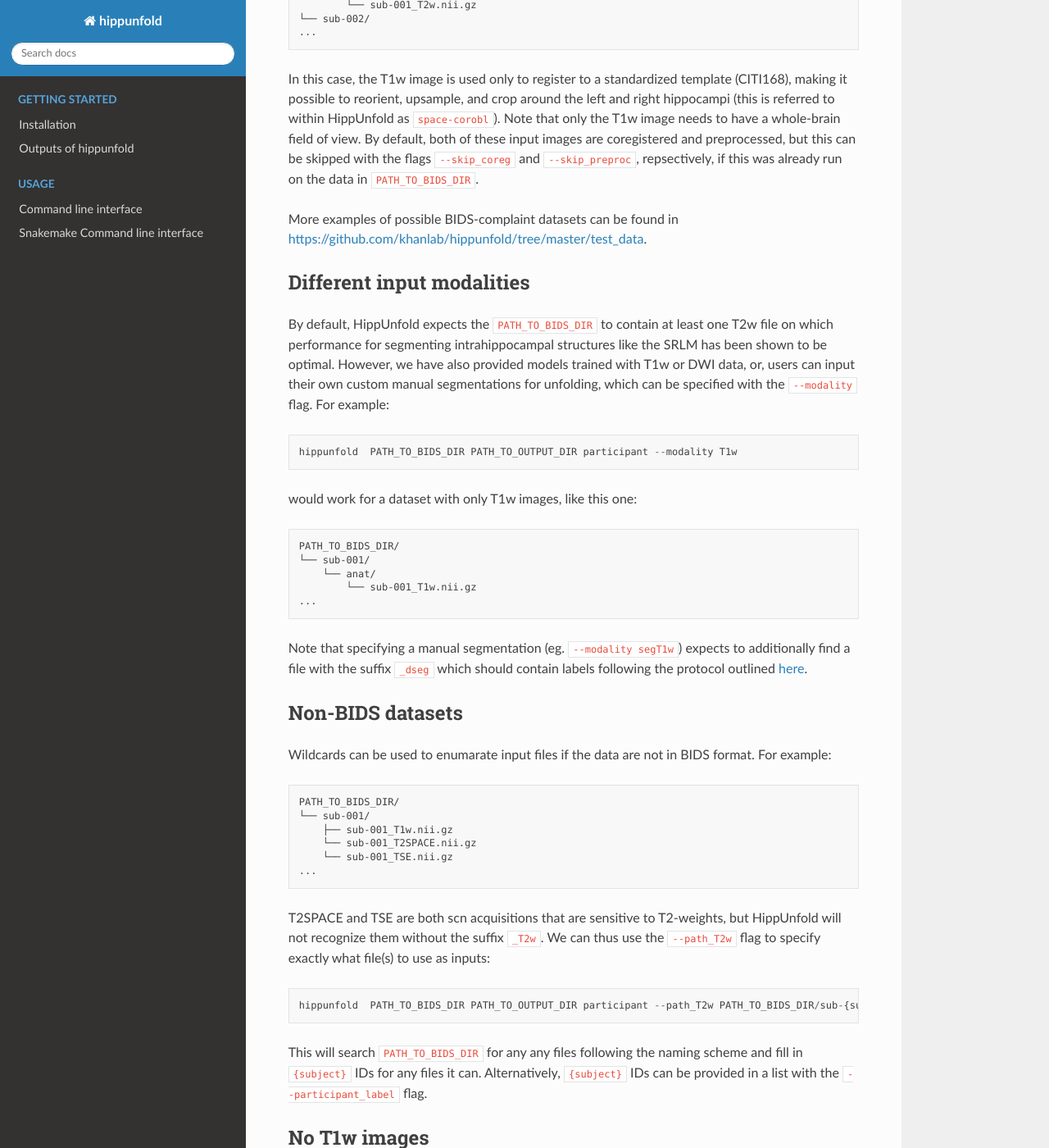
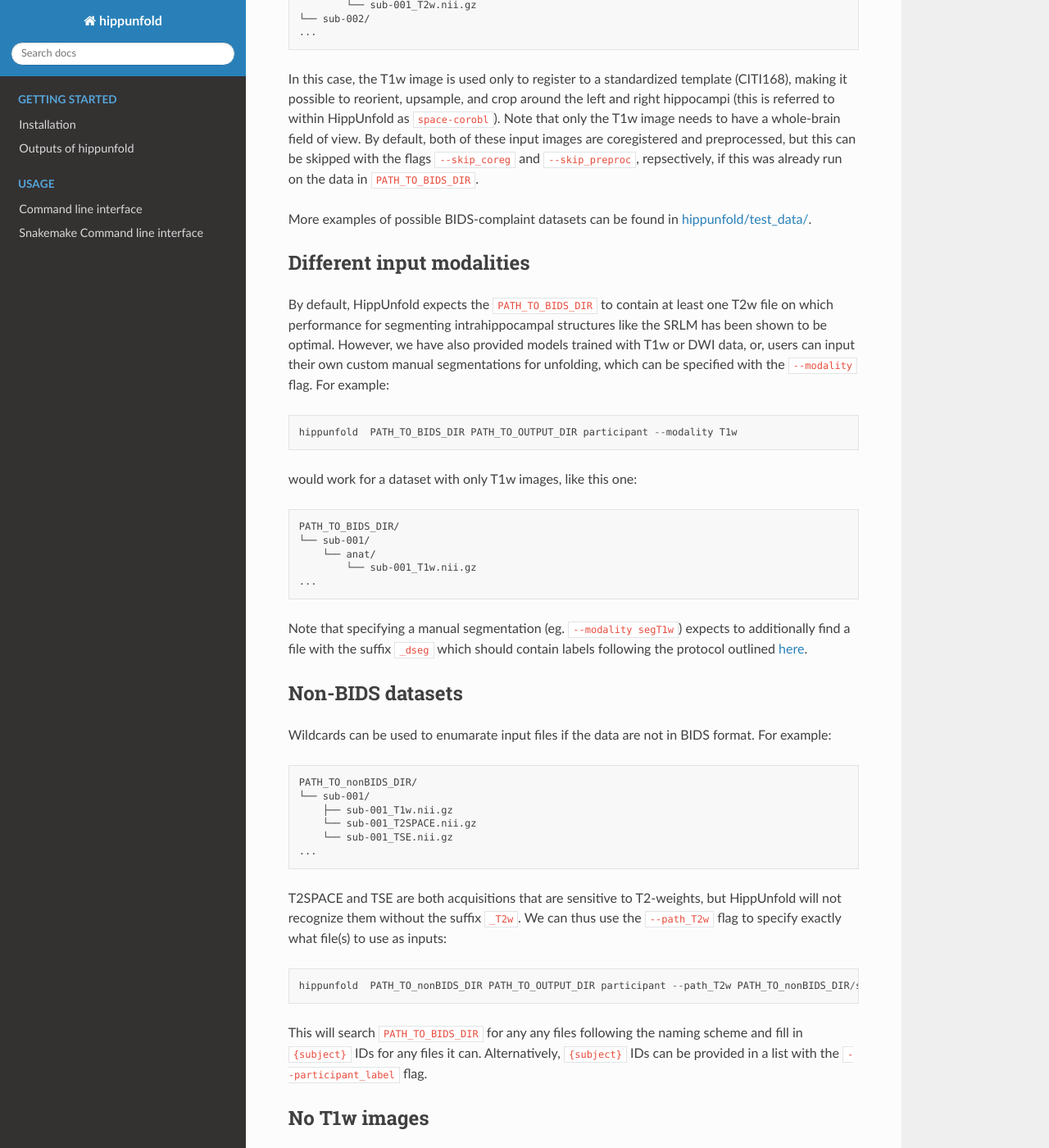
Before and after one commit to mcespedes99/hippunfold, a Sphinx documentation site: the page built from docs/tutorials/standardBIDS.rst, in a window 1280 px wide and 1400 px high, scrolled down 503 px. Shown: the whole window at 82% size. Built offline with Sphinx 7.4.7 and the Read the Docs theme 2.0.0, drawn with Linux system fonts in a browser that asks for light colours.

Commit message:
minor clarity updates

```diff
--- a/docs/tutorials/standardBIDS.rst
+++ b/docs/tutorials/standardBIDS.rst
@@ -41,16 +41,16 @@ Non-BIDS datasets
 ------------------
 Wildcards can be used to enumarate input files if the data are not in BIDS format. For example::
 
-  PATH_TO_BIDS_DIR/
+  PATH_TO_nonBIDS_DIR/
   └── sub-001/
       ├── sub-001_T1w.nii.gz
       └── sub-001_T2SPACE.nii.gz
       └── sub-001_TSE.nii.gz
   ...
 
-T2SPACE and TSE are both scn acquisitions that are sensitive to T2-weights, but HippUnfold will not recognize them without the suffix ``_T2w``. We can thus use the ``--path_T2w`` flag to specify exactly what file(s) to use as inputs::
+T2SPACE and TSE are both acquisitions that are sensitive to T2-weights, but HippUnfold will not recognize them without the suffix ``_T2w``. We can thus use the ``--path_T2w`` flag to specify exactly what file(s) to use as inputs::
 
-  hippunfold  PATH_TO_BIDS_DIR PATH_TO_OUTPUT_DIR participant --path_T2w PATH_TO_BIDS_DIR/sub-{subject}/sub-{subject}_T2SPACE.nii.gz
+  hippunfold  PATH_TO_nonBIDS_DIR PATH_TO_OUTPUT_DIR participant --path_T2w PATH_TO_nonBIDS_DIR/sub-{subject}/sub-{subject}_T2SPACE.nii.gz
 
 This will search ``PATH_TO_BIDS_DIR`` for any any files following the naming scheme and fill in ``{subject}`` IDs for any files it can. Alternatively, ``{subject}`` IDs can be provided in a list with the ``--participant_label`` flag.
 
```
Also changed, not shown: other parts of docs/tutorials/standardBIDS.rst (+1 -1 lines).
